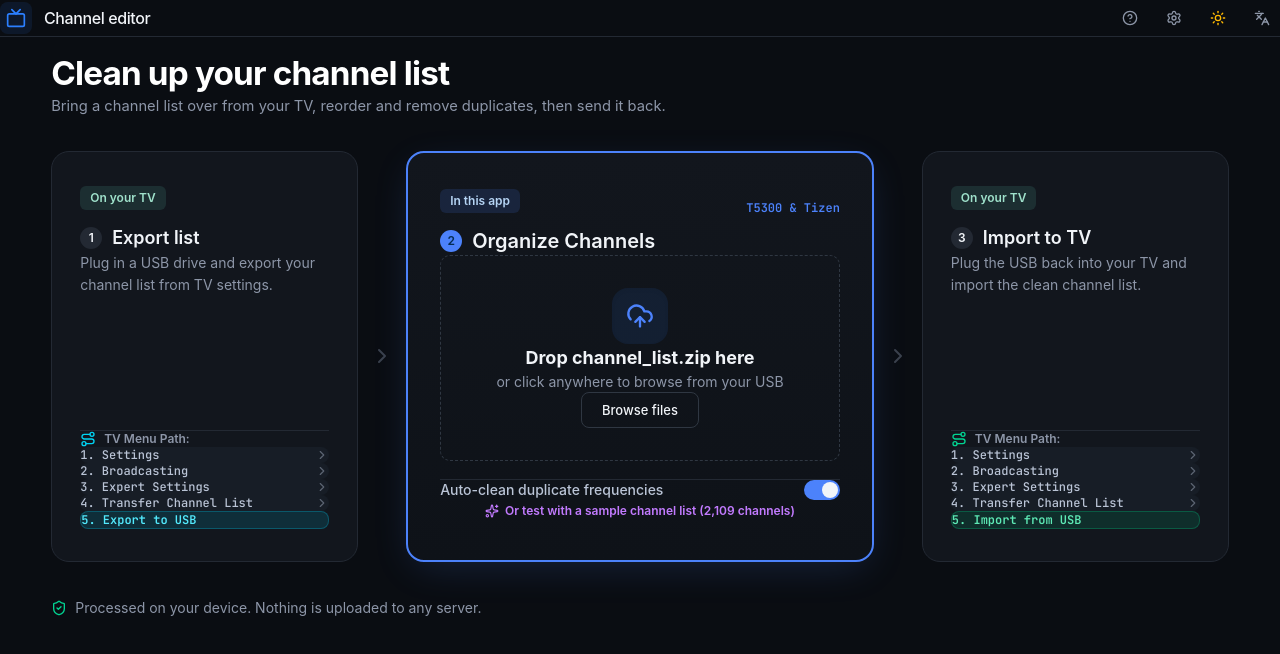
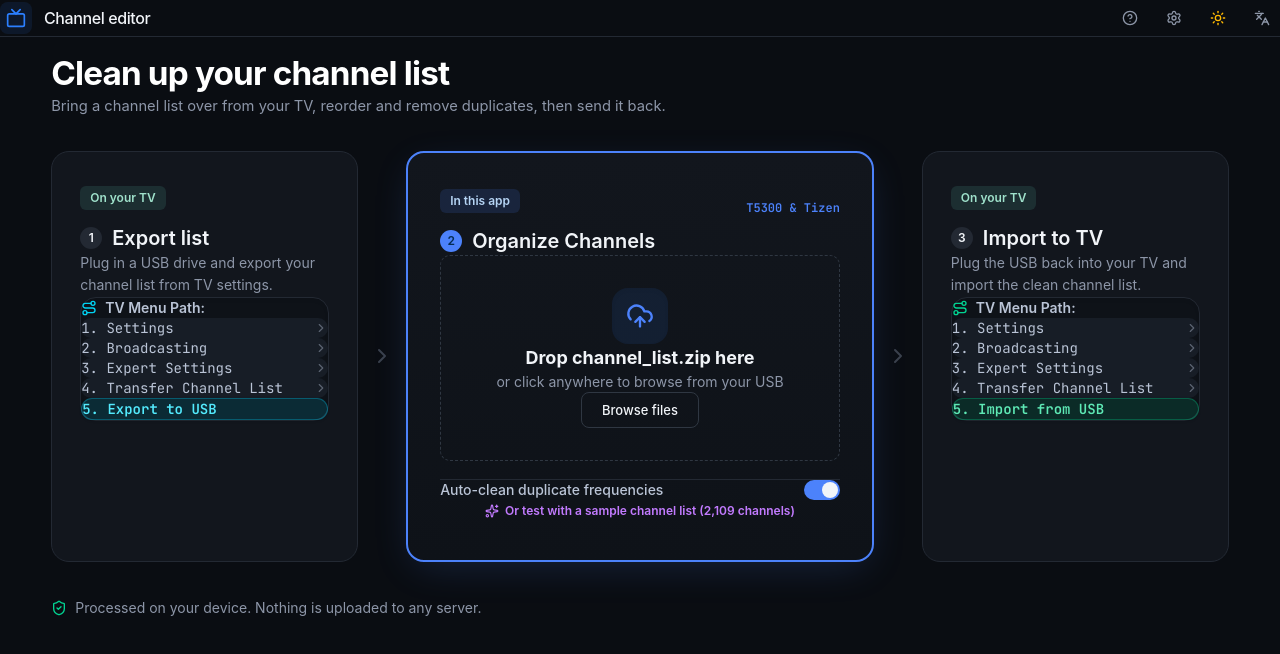
Before and after one commit to sam7Muhammad/channel-editor, a React (Vite) app: page / in a window 1280 px wide. Shown: the top 654 px of the page. Built offline with nearby package versions, Linux system fonts and the light colour scheme.

Commit message:
Refine card spacing: generous description gap and padded instruction box with spacious step lines

```diff
--- a/src/components/FileUploader.tsx
+++ b/src/components/FileUploader.tsx
@@ -77,38 +77,42 @@ export const FileUploader: React.FC<FileUploaderProps> = ({
         </p>
       </div>
 
-      {/* ── 3 Steps Row (with 4-way padding on cards and top/bottom margins) ── */}
-      <div className="steps-row">
+      {/* ── 3 Steps Row ── */}
+      <div className="steps-row items-stretch">
 
         {/* ── Step 1: On your TV ── */}
-        <div className="step-card flex flex-col justify-between">
-          <div className="space-y-3.5 mb-6">
+        <div className="step-card flex flex-col justify-start space-y-6">
+
+          {/* Header & Description */}
+          <div className="space-y-4">
             <span className="badge-tv text-xs font-semibold px-3 py-1">
               {language === 'ar' ? 'من الشاشة' : 'On your TV'}
             </span>
 
             <div className="flex items-center gap-2.5 pt-1">
               <span className="step-num w-7 h-7 text-xs font-bold">1</span>
-              <span className="font-semibold text-lg text-[#F1F4F8]">
+              <span className="font-semibold text-lg sm:text-xl text-[#F1F4F8]">
                 {language === 'ar' ? 'تصدير القائمة' : 'Export list'}
               </span>
             </div>
 
-            <p className="text-sm text-[#8D96A8] leading-relaxed">
+            {/* Extra breathing space above description */}
+            <p className="text-sm text-[#8D96A8] leading-relaxed pt-1.5">
               {language === 'ar'
                 ? 'احفظ القائمة على الفلاشة من إعدادات البث في التلفزيون.'
                 : 'Plug in a USB drive and export your channel list from TV settings.'}
             </p>
           </div>
 
-          {/* Clean Step-by-Step Path with ample padding */}
-          <div className="border-t border-[#232933] pt-5 mt-auto space-y-3">
-            <div className="flex items-center gap-2 text-xs font-semibold text-[#8D96A8]">
+          {/* Dedicated Padded Instruction Box */}
+          <div className="p-4 sm:p-5 rounded-2xl bg-[#0E1218] border border-[#232933] space-y-3.5 shadow-inner">
+            <div className="flex items-center gap-2 text-xs sm:text-sm font-semibold text-[#BAC4D6]">
               <Route className="w-4 h-4 text-cyan-400" />
               <span>{language === 'ar' ? 'مسار القائمة في الشاشة:' : 'TV Menu Path:'}</span>
             </div>
 
-            <div className="space-y-2 text-xs font-medium text-[#BAC4D6]">
+            {/* Steps lines with generous spacing */}
+            <div className="space-y-2.5 font-mono text-[13px] sm:text-sm">
               {[
                 language === 'ar' ? '1. الإعدادات (Settings)' : '1. Settings',
                 language === 'ar' ? '2. البث (Broadcasting)' : '2. Broadcasting',
@@ -118,10 +122,10 @@ export const FileUploader: React.FC<FileUploaderProps> = ({
               ].map((step, idx) => (
                 <div
                   key={idx}
-                  className={`px-3 py-2 rounded-lg text-xs font-mono flex items-center justify-between transition-colors ${
+                  className={`px-3.5 py-2.5 rounded-xl flex items-center justify-between transition-colors ${
                     idx === 4
-                      ? 'bg-cyan-500/15 text-cyan-300 font-bold border border-cyan-500/30'
-                      : 'bg-[#171D26] text-[#BAC4D6]'
+                      ? 'bg-cyan-500/15 text-cyan-300 font-bold border border-cyan-500/35 shadow-sm'
+                      : 'bg-[#171D26] text-[#BAC4D6] hover:bg-[#1C232E]'
                   }`}
                 >
                   <span>{step}</span>
@@ -138,8 +142,8 @@ export const FileUploader: React.FC<FileUploaderProps> = ({
         </div>
 
         {/* ── Step 2: Main In this app (Spacious Dropzone) ── */}
-        <div className="step-card main flex flex-col justify-between">
-          <div className="space-y-4 mb-6">
+        <div className="step-card main flex flex-col justify-start space-y-6">
+          <div className="space-y-4">
             <div className="flex items-center justify-between">
               <span className="badge-app text-xs font-semibold px-3 py-1">
                 {language === 'ar' ? 'في هذا التطبيق' : 'In this app'}
@@ -160,7 +164,7 @@ export const FileUploader: React.FC<FileUploaderProps> = ({
               onDragLeave={handleDragLeave}
               onDrop={handleDrop}
               onClick={() => fileInputRef.current?.click()}
-              className={`clean-dropzone flex flex-col items-center justify-center text-center p-8 sm:p-11 my-4 space-y-3.5 cursor-pointer transition-all ${
+              className={`clean-dropzone flex flex-col items-center justify-center text-center p-8 sm:p-12 my-2 space-y-3.5 cursor-pointer transition-all ${
                 isDragging ? 'border-[#4C82FB] bg-[rgba(76,130,251,0.14)] scale-[1.01]' : 'hover:border-[#4C82FB]'
               }`}
             >
@@ -202,7 +206,7 @@ export const FileUploader: React.FC<FileUploaderProps> = ({
           </div>
 
           {/* Auto-clean toggle & sample link */}
-          <div className="border-t border-[#232933] pt-5 mt-auto space-y-3.5">
+          <div className="border-t border-[#232933] pt-5 space-y-3.5">
             <div className="flex items-center justify-between gap-3">
               <span className="text-xs sm:text-sm text-[#BAC4D6] font-medium">
                 {language === 'ar' ? 'تنظيف الترددات المكررة تلقائياً' : 'Auto-clean duplicate frequencies'}
@@ -239,34 +243,38 @@ export const FileUploader: React.FC<FileUploaderProps> = ({
         </div>
 
         {/* ── Step 3: On your TV ── */}
-        <div className="step-card flex flex-col justify-between">
-          <div className="space-y-3.5 mb-6">
+        <div className="step-card flex flex-col justify-start space-y-6">
+
+          {/* Header & Description */}
+          <div className="space-y-4">
             <span className="badge-tv text-xs font-semibold px-3 py-1">
               {language === 'ar' ? 'من الشاشة' : 'On your TV'}
             </span>
 
             <div className="flex items-center gap-2.5 pt-1">
               <span className="step-num w-7 h-7 text-xs font-bold">3</span>
-              <span className="font-semibold text-lg text-[#F1F4F8]">
+              <span className="font-semibold text-lg sm:text-xl text-[#F1F4F8]">
                 {language === 'ar' ? 'استيراد للشاشة' : 'Import to TV'}
               </span>
             </div>
 
-            <p className="text-sm text-[#8D96A8] leading-relaxed">
+            {/* Extra breathing space above description */}
+            <p className="text-sm text-[#8D96A8] leading-relaxed pt-1.5">
               {language === 'ar'
                 ? 'ضع الفلاشة في التلفزيون واستورد القائمة الجديدة المنظمة.'
                 : 'Plug the USB back into your TV and import the clean channel list.'}
             </p>
           </div>
 
-          {/* Clean Step-by-Step Path with ample padding */}
-          <div className="border-t border-[#232933] pt-5 mt-auto space-y-3">
-            <div className="flex items-center gap-2 text-xs font-semibold text-[#8D96A8]">
+          {/* Dedicated Padded Instruction Box */}
+          <div className="p-4 sm:p-5 rounded-2xl bg-[#0E1218] border border-[#232933] space-y-3.5 shadow-inner">
+            <div className="flex items-center gap-2 text-xs sm:text-sm font-semibold text-[#BAC4D6]">
               <Route className="w-4 h-4 text-emerald-400" />
               <span>{language === 'ar' ? 'مسار الاستيراد في الشاشة:' : 'TV Menu Path:'}</span>
             </div>
 
-            <div className="space-y-2 text-xs font-medium text-[#BAC4D6]">
+            {/* Steps lines with generous spacing */}
+            <div className="space-y-2.5 font-mono text-[13px] sm:text-sm">
               {[
                 language === 'ar' ? '1. الإعدادات (Settings)' : '1. Settings',
                 language === 'ar' ? '2. البث (Broadcasting)' : '2. Broadcasting',
@@ -276,10 +284,10 @@ export const FileUploader: React.FC<FileUploaderProps> = ({
               ].map((step, idx) => (
                 <div
                   key={idx}
-                  className={`px-3 py-2 rounded-lg text-xs font-mono flex items-center justify-between transition-colors ${
+                  className={`px-3.5 py-2.5 rounded-xl flex items-center justify-between transition-colors ${
                     idx === 4
-                      ? 'bg-emerald-500/15 text-emerald-300 font-bold border border-emerald-500/30'
-                      : 'bg-[#171D26] text-[#BAC4D6]'
+                      ? 'bg-emerald-500/15 text-emerald-300 font-bold border border-emerald-500/35 shadow-sm'
+                      : 'bg-[#171D26] text-[#BAC4D6] hover:bg-[#1C232E]'
                   }`}
                 >
                   <span>{step}</span>
```
